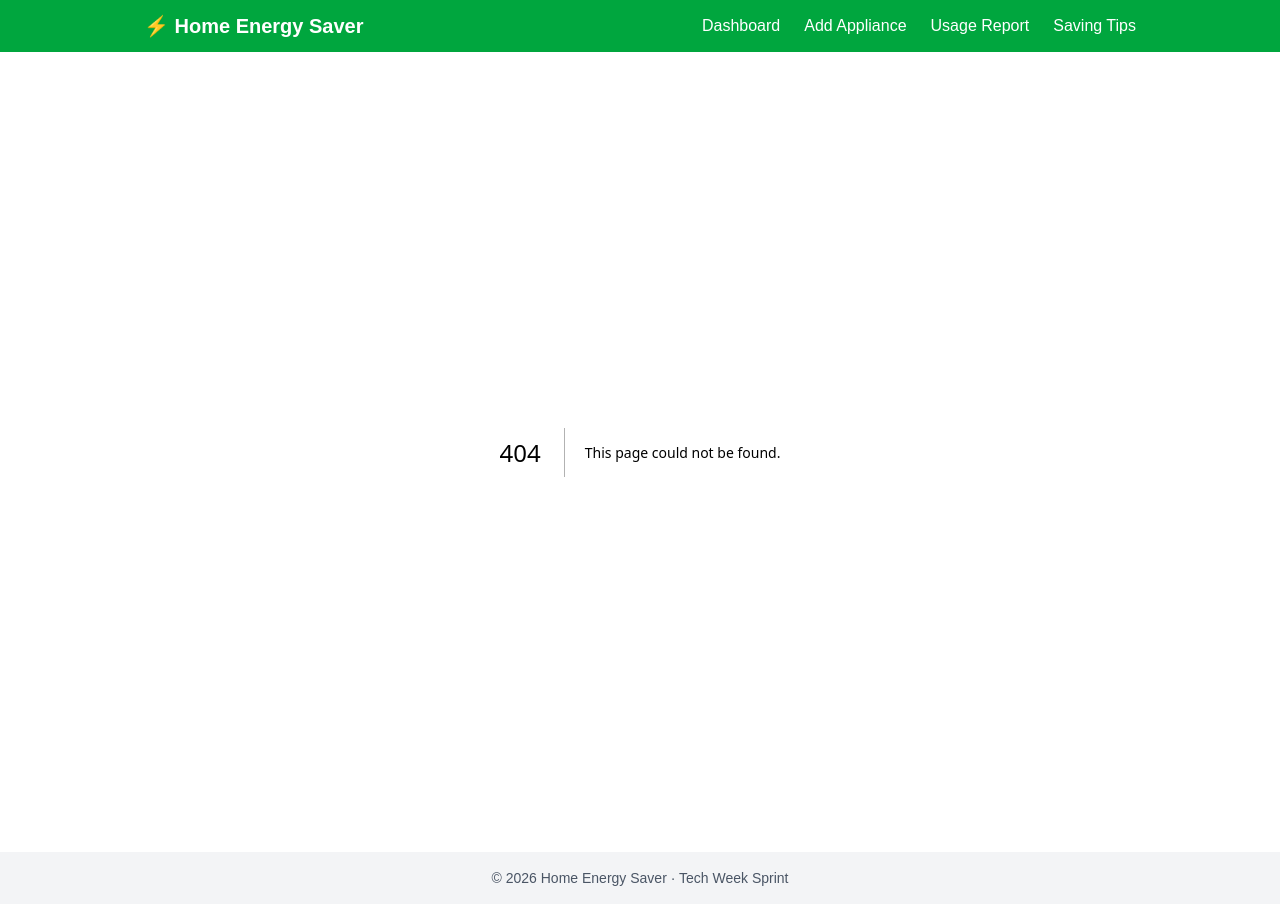
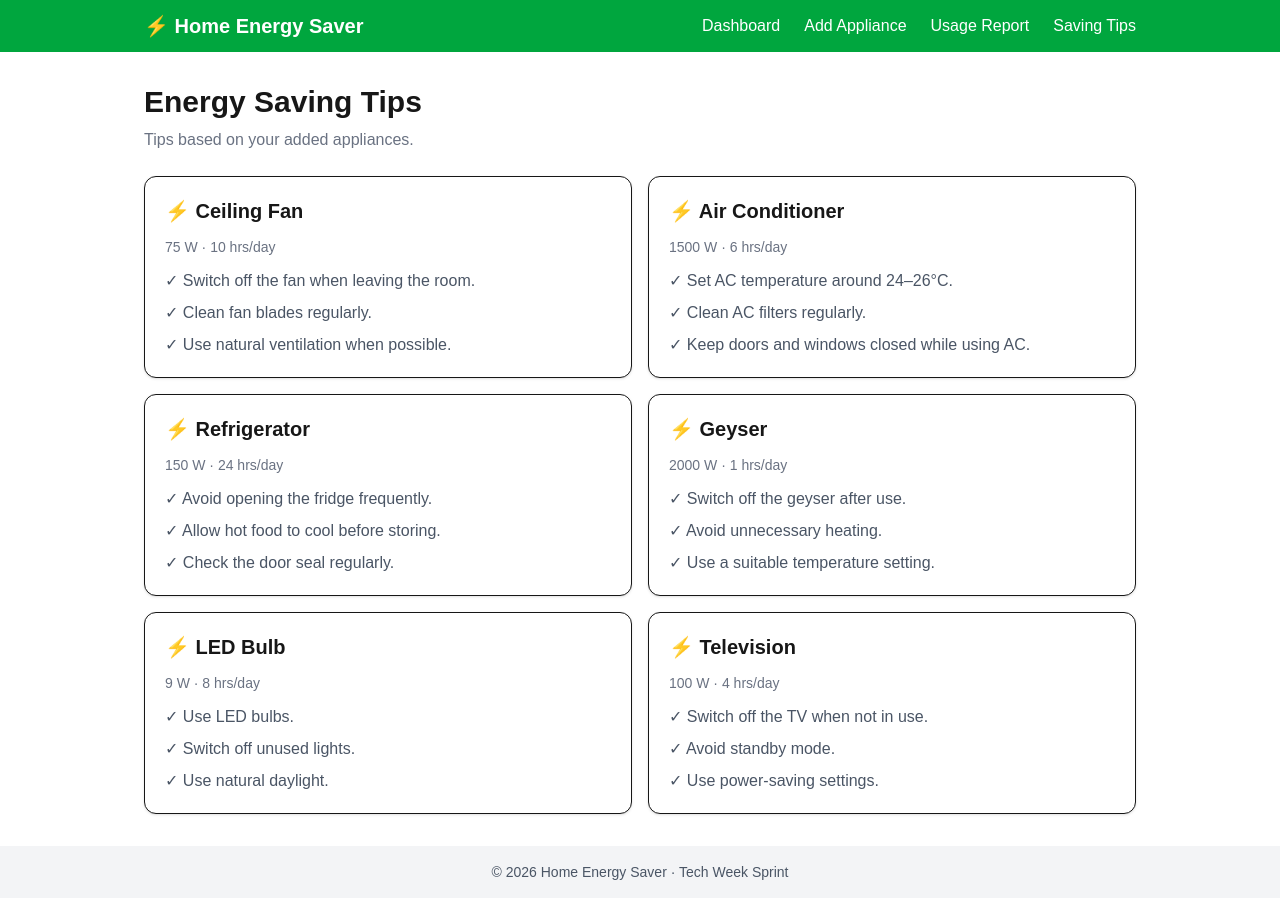
Before and after one commit to varshinidgowda/home-energy-saver, a Next.js app: page /tips in a window 1280 px wide. Before the commit this address had no page. Built offline with nearby package versions, Linux system fonts and the light colour scheme.

Commit message:
Add dynamic energy saving tips

```diff
--- /dev/null
+++ b/app/tips/page.js
@@ -0,0 +1,109 @@
+
+"use client";
+
+import { useAppliances } from "@/context/ApplianceContext";
+
+export default function SavingTips() {
+  const { appliances } = useAppliances();
+
+  const getTips = (name) => {
+    const appliance = name.toLowerCase();
+
+    if (appliance.includes("fan")) {
+      return [
+        "Switch off the fan when leaving the room.",
+        "Clean fan blades regularly.",
+        "Use natural ventilation when possible.",
+      ];
+    }
+
+    if (appliance.includes("ac") || appliance.includes("air conditioner")) {
+      return [
+        "Set AC temperature around 24–26°C.",
+        "Clean AC filters regularly.",
+        "Keep doors and windows closed while using AC.",
+      ];
+    }
+
+    if (appliance.includes("bulb") || appliance.includes("light")) {
+      return [
+        "Use LED bulbs.",
+        "Switch off unused lights.",
+        "Use natural daylight.",
+      ];
+    }
+
+    if (appliance.includes("refrigerator") || appliance.includes("fridge")) {
+      return [
+        "Avoid opening the fridge frequently.",
+        "Allow hot food to cool before storing.",
+        "Check the door seal regularly.",
+      ];
+    }
+
+    if (appliance.includes("geyser")) {
+      return [
+        "Switch off the geyser after use.",
+        "Avoid unnecessary heating.",
+        "Use a suitable temperature setting.",
+      ];
+    }
+
+    if (appliance.includes("television") || appliance.includes("tv")) {
+      return [
+        "Switch off the TV when not in use.",
+        "Avoid standby mode.",
+        "Use power-saving settings.",
+      ];
+    }
+
+    return [
+      "Switch off the appliance when not in use.",
+      "Avoid unnecessary usage.",
+      "Choose energy-efficient settings when available.",
+    ];
+  };
+
+  return (
+    <div className="mx-auto max-w-5xl px-4 py-8">
+      <h1 className="mb-2 text-3xl font-bold">
+        Energy Saving Tips
+      </h1>
+
+      <p className="mb-6 text-gray-500">
+        Tips based on your added appliances.
+      </p>
+
+      {appliances.length === 0 ? (
+        <p className="text-gray-500">
+          Add appliances to see saving tips.
+        </p>
+      ) : (
+        <div className="grid gap-4 md:grid-cols-2">
+          {appliances.map((appliance) => (
+            <div
+              key={appliance.id}
+              className="rounded-xl border bg-white p-5 shadow-sm"
+            >
+              <h2 className="mb-3 text-xl font-semibold">
+                ⚡ {appliance.name}
+              </h2>
+
+              <p className="mb-3 text-sm text-gray-500">
+                {appliance.watts} W · {appliance.hours} hrs/day
+              </p>
+
+              <ul className="space-y-2">
+                {getTips(appliance.name).map((tip, index) => (
+                  <li key={index} className="text-gray-600">
+                    ✓ {tip}
+                  </li>
+                ))}
+              </ul>
+            </div>
+          ))}
+        </div>
+      )}
+    </div>
+  );
+}
```
